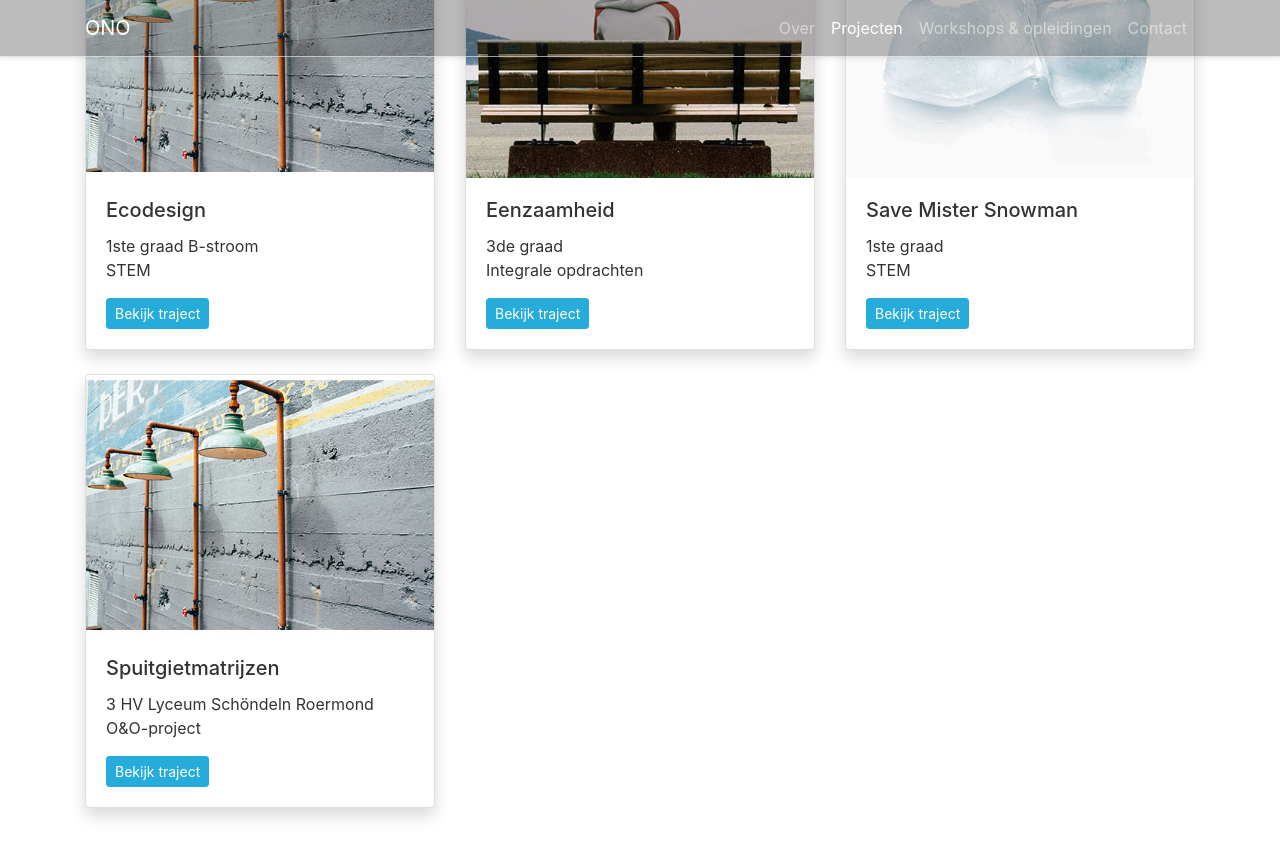
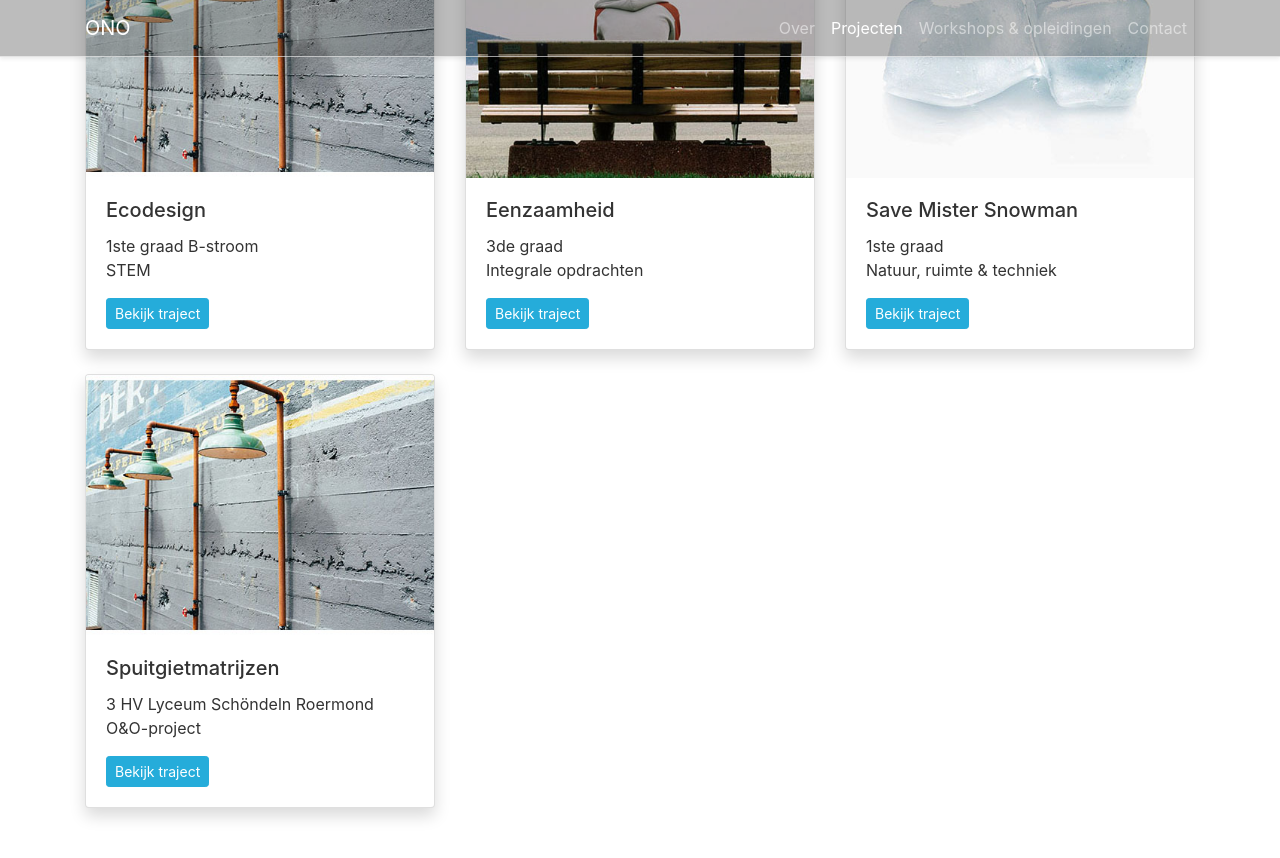
Before and after one commit to adepaepe/ono-trajecten, a Jekyll site: the page built from docs/index.html, in a window 1280 px wide and 900 px high, scrolled down 1421 px. Shown: the top 858 px of the window. Built offline with Jekyll 4.4.1, drawn with Linux system fonts in a browser that asks for light colours.

Commit message:
add goals

```diff
--- a/docs/_trajecten/save-mister-snowman.html
+++ b/docs/_trajecten/save-mister-snowman.html
@@ -2,7 +2,7 @@
 name: Save Mister Snowman
 layout: default
 tile: ice-cube-tile.jpg
-summary: "1ste graad <br> STEM"
+summary: "1ste graad <br> Natuur, ruimte & techniek"
 navigation:
   - title: Terug
     url: javascript:history.back()
@@ -91,7 +91,7 @@
       track: closed
       time: 20 min
       groupform: Per 4
-      technique: Evaluator pitch <br> Groep 1 pitcht zijn plan van aanpak aan groep 2 en omgekeerd. Reflectie via peer evaluatie + aanpassing/aanvulling plan.
+      technique: Evaluator pitch <br> Groep 1 pitcht zijn plan van aanpak aan groep 2 en omgekeerd. <br> Reflectie via peer evaluatie + aanpassing/aanvulling plan.<br>
       media: Balpen / papier of eventueel een scrumbord.
       goal: Kritisch nadenken over je keuze en plan van aanpak.
 
@@ -147,8 +147,8 @@
       <div class="col-lg-3">
         <h2>Context</h2>
         1ste graad secundair onderwijs<br>
-        STEM <br>
-        ... lesuren<br>
+        Natuur, ruimte & techniek <br>
+        6 lesuren<br>
 
       </div>
       <div class="col-lg-3">
```
